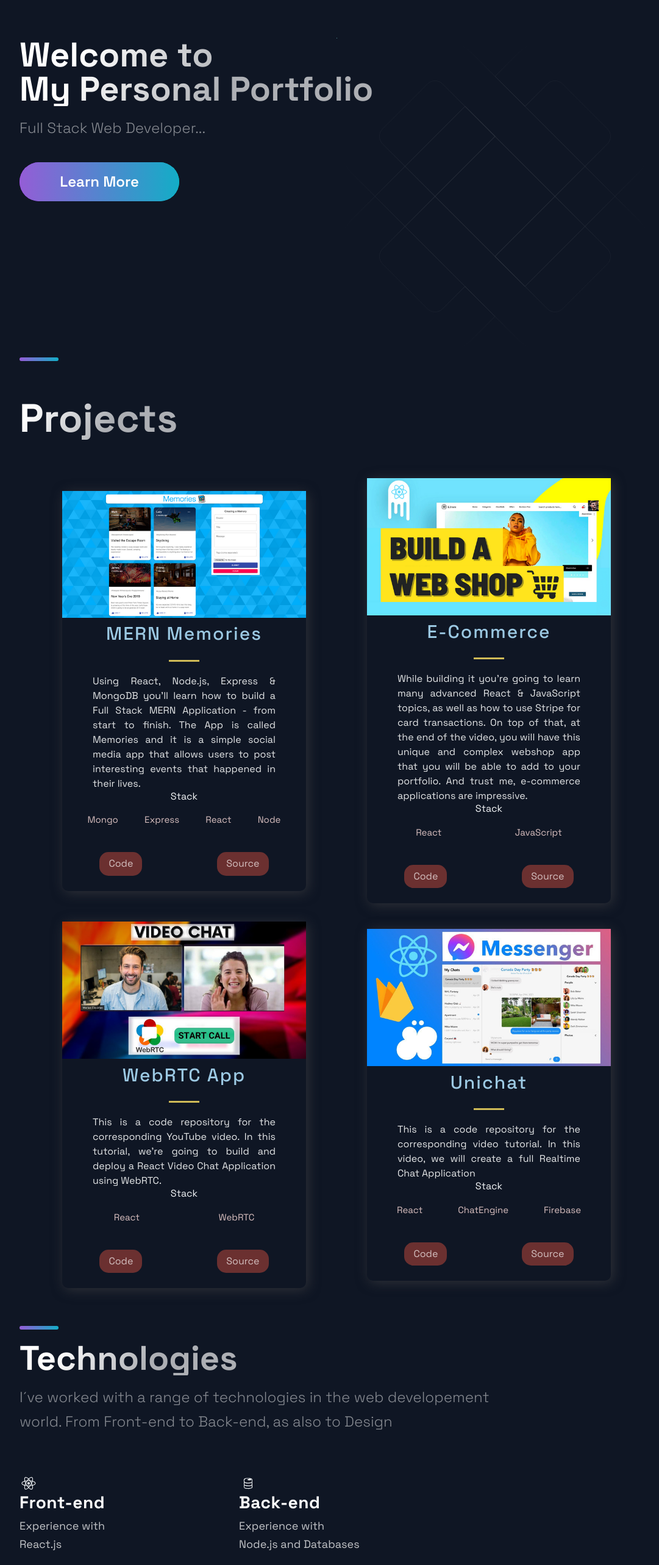
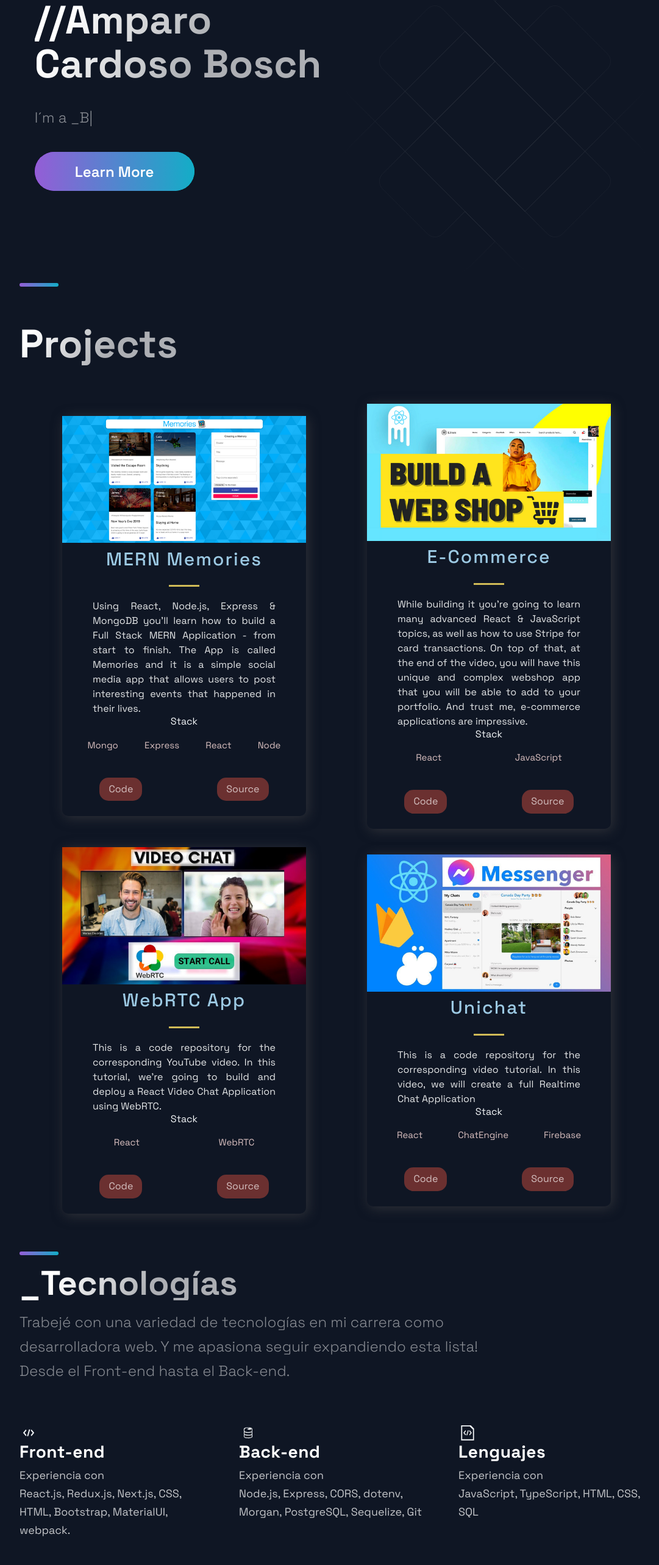
Before and after one commit to bosxch/my_porfolio, a Next.js app: page / in a window 1280 px wide. Shown: the part 173-2739 px from the top of the page at 61% size, without its empty margins (88-1169 px from the left). Built offline with nearby package versions, Linux system fonts and the light colour scheme.

Commit message:
some changes in styles and lenguaje

```diff
--- a/package.json
+++ b/package.json
@@ -11,8 +11,9 @@
     "next": "10.2.3",
     "react": "17.0.2",
     "react-dom": "17.0.2",
+    "react-icons": "^4.2.0",
+    "react-type-animation": "^2.1.2",
     "styled-components": "^5.3.0",
-    "styled-normalize": "^8.0.7",
-    "react-icons": "^4.2.0"
+    "styled-normalize": "^8.0.7"
   }
 }
--- a/src/components/Header/Header.js
+++ b/src/components/Header/Header.js
@@ -10,7 +10,7 @@ const Header = () =>  (
     <Div1>
       <Link href='/'>
         <a style={{display: 'flex', alignItems: 'center', color: 'white', marginBottom: '20px'}}>
-          <DiCssdeck size='3 rem'/> <Span>Portfolio</Span>
+        <Span>_Bosxch</Span>
         </a>
       </Link>
     </Div1>
--- a/src/components/Header/HeaderStyles.js
+++ b/src/components/Header/HeaderStyles.js
@@ -56,6 +56,7 @@ export const NavLink = styled.a`
   line-height: 32px;
   color: rgba(255, 255, 255, 0.75);
   transition: 0.4s ease;
+  padding: 0.6rem;
   &:hover {
     color: #fff;
     opacity: 1;
--- a/src/components/Hero/Hero.js
+++ b/src/components/Hero/Hero.js
@@ -3,16 +3,33 @@ import React from 'react';
 import { Section, SectionText, SectionTitle } from '../../styles/GlobalComponents';
 import Button from '../../styles/GlobalComponents/Button';
 import { LeftSection } from './HeroStyles';
+import { TypeAnimation } from 'react-type-animation';
 
 const Hero = () => (
  <Section row nopadding>
   <LeftSection>
-    <SectionTitle>
-      Welcome to <br/>
-      My Personal Portfolio
+    <SectionTitle main center>
+      //Amparo  <br/>
+      Cardoso Bosch
     </SectionTitle>
     <SectionText>
-      Full Stack Web Developer...
+      I´m a
+      <TypeAnimation
+    // Same String at the start will only be typed once, initially
+    sequence={[
+    ' _Full Stack Web Developer',
+    1000,
+    ' _Front-end Developer',
+    1000,
+    ' _Back-end Developer',
+    1000,
+    ' _Web Developer',
+    1000,
+    ]}
+    speed={50} // Custom Speed from 1-99 - Default Speed: 40
+    wrapper="SectionText" // Animation will be rendered as a <span>
+    repeat={Infinity} // Repeat this Animation Sequence infinitely
+  />
     </SectionText>
     <Button onClick={() => window.location = 'https://google.com'}>Learn More</Button>
   </LeftSection>
--- a/src/components/Technologies/Technologies.js
+++ b/src/components/Technologies/Technologies.js
@@ -1,5 +1,23 @@
 import React from 'react';
-import { DiFirebase, DiReact, DiZend } from 'react-icons/di';
+import {
+  DiFirebase,
+  DiCode,
+  DiCodeBadge,
+  DiJavascript1,
+  DiReact,
+  DiCss3,
+  DiHtml5,
+  DiBootstrap,
+  DiPostgresql,
+  DiDatabase,
+  DiGithubBadge,
+  DiNodejs,
+  DiNpm,
+  DiResponsive,
+  DiTerminal,
+
+
+} from 'react-icons/di';
 import { Section, SectionDivider, SectionText, SectionTitle } from '../../styles/GlobalComponents';
 import { List, ListContainer, ListItem, ListParagraph, ListTitle } from './TechnologiesStyles';
 
@@ -7,19 +25,22 @@ const Technologies = () =>  (
   <Section id='tech'>
     <SectionDivider/>
     <br />
-    <SectionTitle>Technologies</SectionTitle>
+    <SectionTitle>_Tecnologías</SectionTitle>
     <SectionText>
-      I´ve worked with a range of technologies in the web developement world.
-      From Front-end to Back-end, as also to Design
+      Trabejé con una variedad de tecnologías en mi carrera como desarrolladora web.
+      Y me apasiona seguir expandiendo esta lista!
+      <br/>
+      Desde el Front-end hasta el Back-end.
+
     </SectionText>
     <List>
       <ListItem>
-        <DiReact size='3rem'/>
+        <DiCode size='3rem'/>
         <ListContainer>
           <ListTitle>Front-end</ListTitle>
           <ListParagraph>
-            Experience with <br />
-            React.js
+          Experiencia con <br />
+            React.js, Redux.js, Next.js, CSS, HTML, Bootstrap, MaterialUI, webpack.
           </ListParagraph>
         </ListContainer>
       </ListItem>
@@ -28,12 +49,23 @@ const Technologies = () =>  (
         <ListContainer>
           <ListTitle>Back-end</ListTitle>
           <ListParagraph>
-            Experience with <br />
-            Node.js and Databases
+          Experiencia con <br />
+            Node.js, Express, CORS, dotenv, Morgan, PostgreSQL, Sequelize, Git
+          </ListParagraph>
+        </ListContainer>
+      </ListItem>
+      <ListItem>
+        <DiCodeBadge size='3rem'/>
+        <ListContainer>
+          <ListTitle>Lenguajes</ListTitle>
+          <ListParagraph>
+            Experiencia con<br />
+            JavaScript, TypeScript, HTML, CSS, SQL
           </ListParagraph>
         </ListContainer>
       </ListItem>
     </List>
+
   </Section>
 );
 
```
Also changed, not shown: 2 other files (tests, documents, lock files or other folders).
